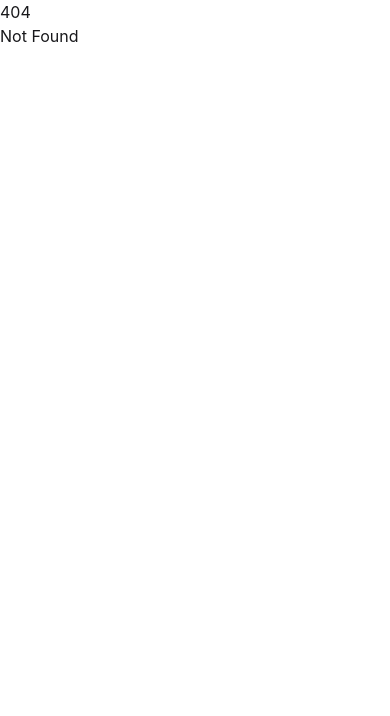
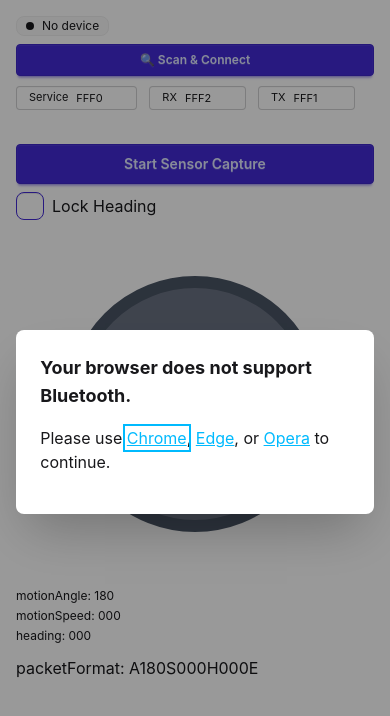
Before and after one commit to YH-Choi-001/soccer-bt-remote, a SvelteKit app in the folder frontend/: page /mobile/joystick in a window 390 px wide. Before the commit this address had no page. Shown: the top 716 px of the page. Built offline with nearby package versions, Linux system fonts and the light colour scheme.

Commit message:
feat(mobile-joystick): add joystick+gyro page

```diff
--- /dev/null
+++ b/frontend/src/routes/mobile/joystick/+page.svelte
@@ -0,0 +1,116 @@
+<!--
+Mobile demo page with joystick.
+-->
+<script lang="ts">
+  import { requestListenToOrientation } from '$lib/orientation/orientation'
+  import Serializer from '$lib/components/serializer/Serializer.svelte'
+  import BluetoothConnectPanel from '$lib/components/bluetooth/BluetoothConnectPanel.svelte'
+  import { addAlert } from '$lib/alerts/alertStore.svelte'
+  import Joystick from '$lib/components/ui/Joystick.svelte'
+
+  const ABS_MAX_SPEED: number = 255
+
+  let joystickX = $state(0)
+  let joystickY = $state(0)
+
+  let speedX = $derived(joystickX)
+  let speedY = $derived(-joystickY)
+
+  let isHeadingLocked: boolean = $state(false)
+
+  let alpha: number = $state(0)
+  const angleZ: number = $derived(-alpha)
+
+  function clamp(value: number, absMax: number): number {
+    if (value < -absMax) return -absMax
+    if (value > absMax) return absMax
+    return value
+  }
+
+  function scale(value: number, originAbsMax: number, targetAbsMax: number): number {
+    return (value / originAbsMax) * targetAbsMax
+  }
+
+  const motionAngle: number = $derived((Math.atan2(speedX, speedY) * 180) / Math.PI)
+  const motionSpeed: number = $derived(
+    clamp(scale(Math.sqrt(speedX * speedX + speedY * speedY), 1, ABS_MAX_SPEED), ABS_MAX_SPEED)
+  )
+
+  const heading = $derived(angleZ)
+
+  let formattedString: string = $state('')
+
+  function handleOrientation(e: DeviceOrientationEvent): void {
+    if (e.alpha != null) alpha = e.alpha
+  }
+
+  const SEND_INTERVAL_MS: number = 100
+
+  let serviceUUID16: string = $state('FFF0')
+  let rxUUID16: string = $state('FFF2')
+  let txUUID16: string = $state('FFF1')
+
+  let bluetooth: BluetoothConnectPanel | undefined = $state(undefined)
+
+  let interval: ReturnType<typeof setInterval> | undefined = $state(undefined)
+
+  const sendPacket = () => {
+    bluetooth?.send(formattedString)
+  }
+</script>
+
+<div class="flex w-full flex-col gap-2 p-4 md:gap-4 md:p-8">
+  <h1 class="hidden text-center text-2xl md:block">Welcome to Soccer BT Remote</h1>
+
+  <BluetoothConnectPanel
+    bind:serviceUUID16
+    bind:rxUUID16
+    bind:txUUID16
+    onConnected={() => {
+      if (interval) clearInterval(interval)
+      interval = setInterval(sendPacket, SEND_INTERVAL_MS)
+    }}
+    onDisconnected={() => {
+      if (interval) clearInterval(interval)
+      interval = undefined
+      addAlert('Disconnected', 'Disconnected from bluetooth device', 'info')
+    }}
+    onError={(e) => {
+      addAlert(e.name, e.message, 'error')
+    }}
+    bind:this={bluetooth}
+  />
+
+  <div class="flex flex-col justify-between gap-2 sm:flex-row sm:gap-0">
+    <button
+      class="btn btn-primary"
+      onclick={() => {
+        requestListenToOrientation(handleOrientation)
+      }}>Start Sensor Capture</button
+    >
+
+    <label class="flex items-center gap-2">
+      <input
+        type="checkbox"
+        class="checkbox checkbox-lg checkbox-primary"
+        bind:checked={isHeadingLocked}
+      />
+      Lock Heading
+    </label>
+  </div>
+
+  <div class="align-center flex justify-center">
+    <Joystick bind:x={joystickX} bind:y={joystickY} />
+  </div>
+
+  <div class="flex flex-col gap-3">
+    <Serializer
+      {motionAngle}
+      {motionSpeed}
+      {heading}
+      {isHeadingLocked}
+      updateFormattedString={(s) => (formattedString = s)}
+    />
+    <div class="text-md">packetFormat: {formattedString}</div>
+  </div>
+</div>
```
